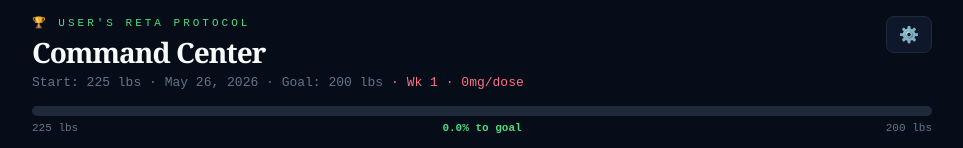
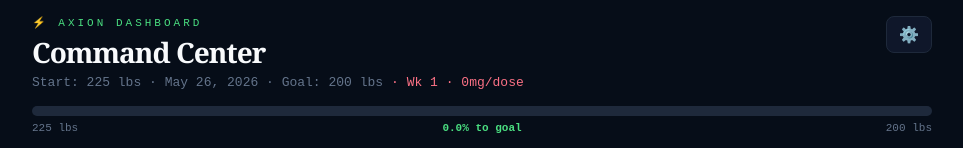
Before and after one commit to coccokrispy/AXION, a React (Vite) app: page / in a window 1280 px wide. Shown: the top 148 px of the page, without its empty margins (158-1121 px from the left). Built offline with nearby package versions, Linux system fonts and the light colour scheme.

Commit message:
Update App.jsx

```diff
--- a/src/App.jsx
+++ b/src/App.jsx
@@ -331,7 +331,7 @@ Clinical but warm. Pure prose, no bullets. Reference specific numbers.`;
     <div style={S.page}>
       <header style={S.header}>
         <div>
-          <div style={S.kicker}>🏆 {USER_NAME}'s Reta Protocol</div>
+          <div style={S.kicker}>⚡ AXION Dashboard</div>
           <h1 style={S.title}>Command Center</h1>
           <p style={S.sub}>
             Start: {START_WEIGHT} lbs · {fmtDate(START_DATE)} · Goal: {TARGET_WEIGHT} lbs
```
